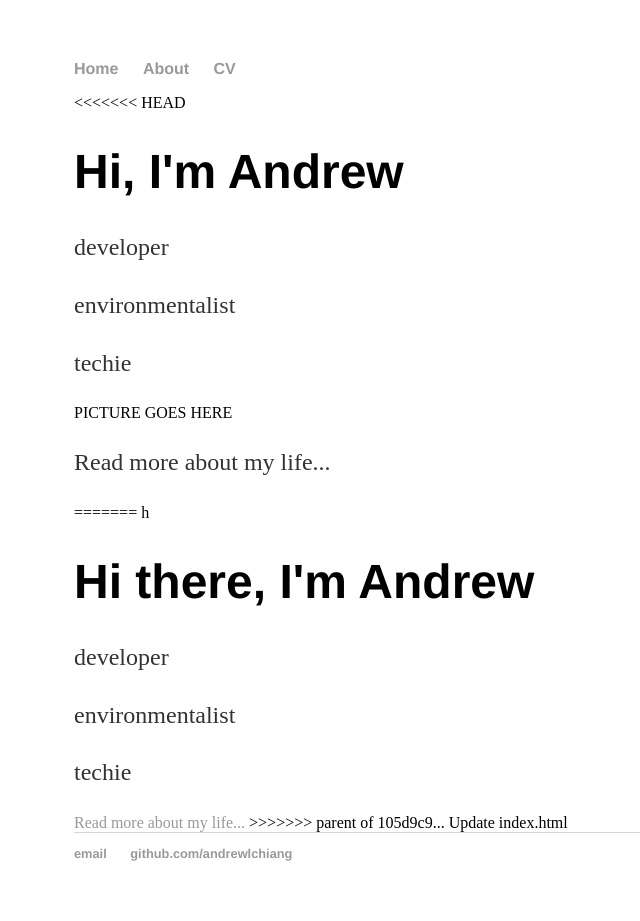
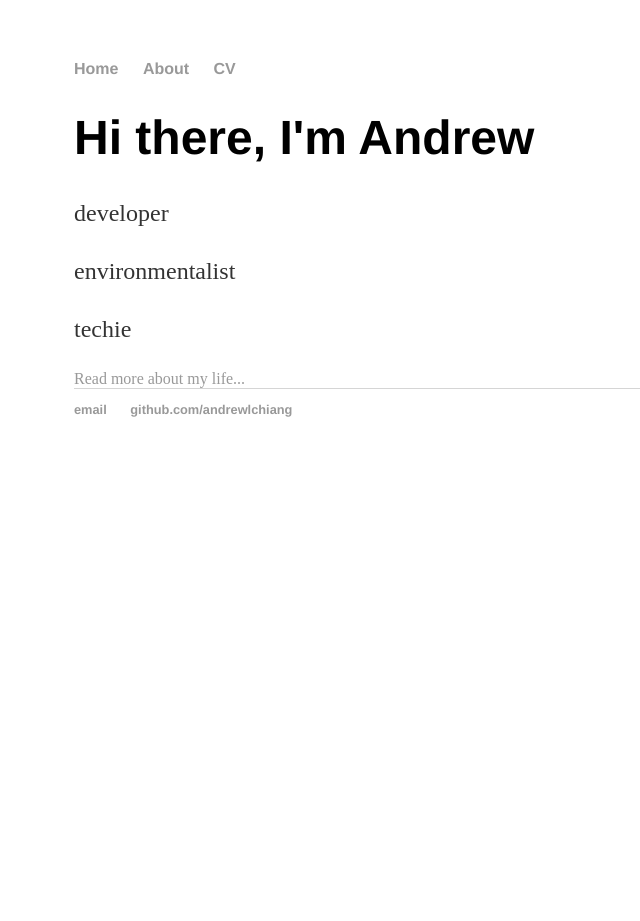
Before and after one commit to andrewlchiang/andrewlchiang.github.io, a Jekyll site: the page built from index.html, in a window 1280 px wide. Shown: the whole page, without its empty margins (118-758 px from the left). Built offline with Jekyll 4.4.1, drawn with Linux system fonts in a browser that asks for light colours; after the commit the page ends 900 px from its top, so only the background shows below that.

Commit message:
Revert "Update index.html"
This reverts commit 105d9c971658c8ec16eaa2ee9e9e87bc911cd41f.

```diff
--- a/index.html
+++ b/index.html
@@ -2,29 +2,8 @@
 layout: default
 title: Andrew Chiang
 ---
-<div class="blurb">
-<<<<<<< HEAD
-	<div class="container>
-		<div class="row">
-			<div class="col">
-		    		<h1>Hi, I'm Andrew</h1>
-		    		<p>developer</p>
-		    		<p>environmentalist</p>
-		    		<p>techie</p>
-			</div>
-			<div class="col">
-				PICTURE GOES HERE
-			</div>
-		</div>
-	</div>
-
-	<p href="/about">Read more about my life...</p>
-=======
-	h
 	<h1>Hi there, I'm Andrew</h1>
 	<p>developer</p>
 	<p>environmentalist</p>
 	<p>techie</p>
 	<a href="/about">Read more about my life...</a>
->>>>>>> parent of 105d9c9... Update index.html
-</div><!-- /.blurb -->
```
